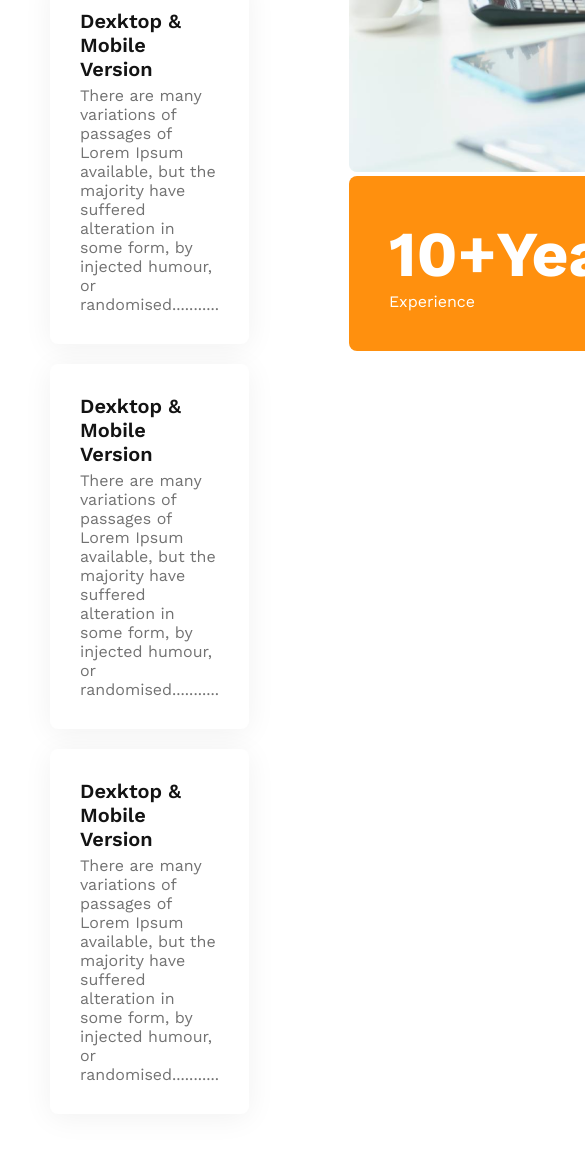
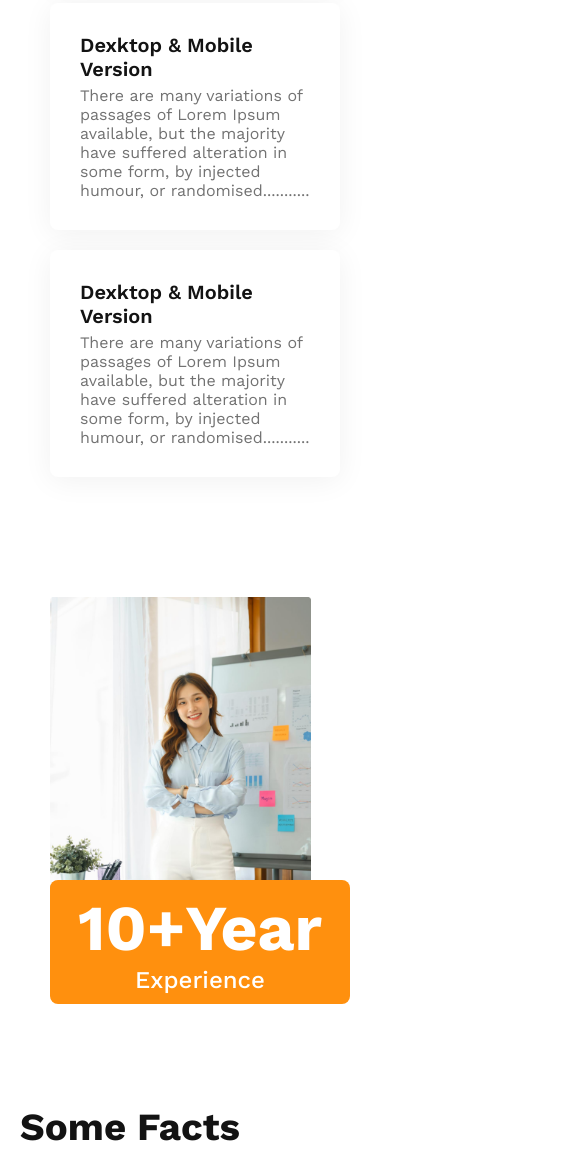
Before and after one commit to airinrahat/g3-architects, a plain HTML site: page index.html in a window 390 px wide. Shown: the part 3636-4788 px from the top of the page, 585 px wide, since content can reach past the window. Drawn offline with nearby package versions, Linux system fonts and the light colour scheme; a web font is replaced by a local one.

Commit message:
upload my full project

```diff
--- a/style.css
+++ b/style.css
@@ -211,17 +211,30 @@ font-weight: 400;
 color: #727272;
 margin-top: 5px;
 }
+.enjoy-img img{
+    height: 80%;
+    margin-left: 50px;
+}
 .tenyears{
     border-radius: 8px;
 background: #FF900E;
 color: #ffff;
 width: 300px;
-padding: 40px;
+padding: 30px;
+text-align: center;
+    margin-top: -83px;
+
+    position: relative;
 }
 .tenyears h2{
     font-size: 4rem;
+    margin: 0;
+font-weight: 700;
+}
+.tenyears p{
+    font-weight: 500;
+    font-size: 1.5rem;
 
-font-weight: 700;
 }
 
 
@@ -291,6 +304,7 @@ footer p{
     nav,
     .featured,
     .icons,
+    .enjoy,
     .teams-container{
         flex-direction: column;
     }
@@ -305,6 +319,15 @@ footer p{
         gap: 20px;
 
     }
+    .enjoy-img img{
+        width: 90%;
+        margin-left: 0;
+    }
+    .tenyears{
+        /* position: static; */
+        max-width: 300px;
+        padding: 10px 5px;
+    }
     .icons img{
         padding: 20px 0px;
     }
@@ -315,7 +338,7 @@ footer p{
         padding: 50px;
 
     }
-    nav, .teams-container, .icons{
+    nav, .teams-container, .icons , .enjoy{
         flex-direction: column;
 
     }
```
